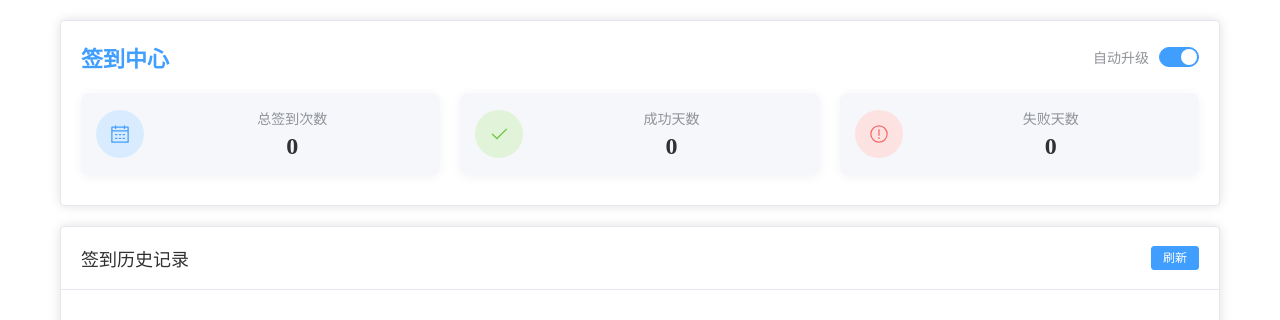
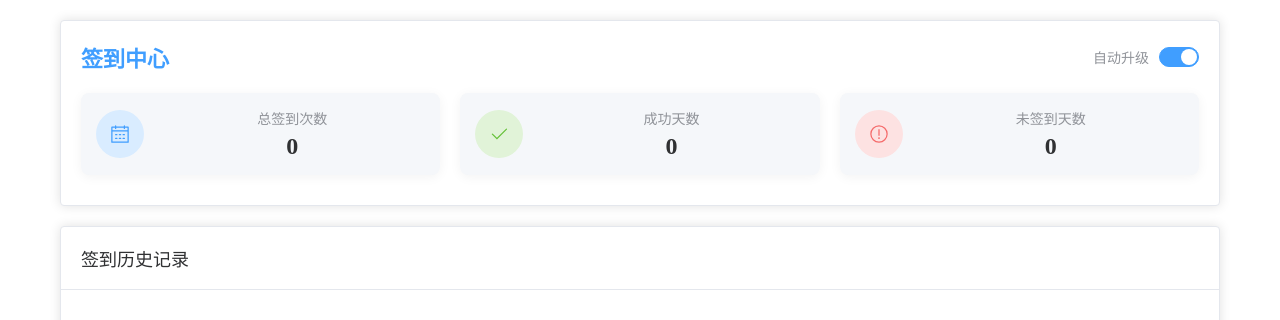
Before and after one commit to super-upup/98tang, a Vue app: page /SignPanel in a window 1280 px wide. Shown: the top 320 px of the page. Built offline with nearby package versions, Linux system fonts and the light colour scheme; no server answers; sample sign-in values are in the browser's storage; what vue-meta-info would draw is missing.

Commit message:
✨ feat: 改為統計未簽到天數

```diff
--- a/src/views/SignPanel.vue
+++ b/src/views/SignPanel.vue
@@ -46,7 +46,7 @@
                 <el-icon><Warning /></el-icon>
               </div>
               <div class="stat-info">
-                <div class="stat-label">失败天数</div>
+                <div class="stat-label">未签到天数</div>
                 <div class="stat-value">{{ failCount }}</div>
               </div>
             </div>
@@ -59,7 +59,6 @@
       <template #header>
         <div class="history-header">
           <h3>签到历史记录</h3>
-          <el-button type="primary" size="small" @click="getSignLi" :loading="loading">刷新</el-button>
         </div>
       </template>
 
@@ -244,21 +243,65 @@ export default {
               }
             });
 
+            // 找出最早和最晚的日期
+            let earliestDate = new Date();
+            let latestDate = new Date(0);
+
+            allRecords.forEach(item => {
+              let timestamp = item.sign_time;
+              if (typeof timestamp === 'string' && timestamp.includes('年')) {
+                const dateParts = timestamp.split(' ')[0].match(/(\d+)年(\d+)月(\d+)日/);
+                if (dateParts) {
+                  const date = new Date(
+                    parseInt(dateParts[1]),
+                    parseInt(dateParts[2]) - 1,
+                    parseInt(dateParts[3])
+                  );
+                  timestamp = date.getTime() / 1000;
+                }
+              }
+
+              const date = new Date(timestamp * 1000);
+              if (date < earliestDate) earliestDate = new Date(date);
+              if (date > latestDate) latestDate = new Date(date);
+            });
+
+            // 重置时间为当天开始
+            earliestDate.setHours(0, 0, 0, 0);
+            latestDate.setHours(0, 0, 0, 0);
+
+            // 计算日期范围内的所有天数
+            const totalDays = Math.floor((latestDate - earliestDate) / (24 * 60 * 60 * 1000)) + 1;
+
+            // 遍历日期范围内的每一天，检查是否有签到记录
+            let currentDate = new Date(earliestDate);
+            for (let i = 0; i < totalDays; i++) {
+              const dateStr = `${currentDate.getFullYear()}-${currentDate.getMonth() + 1}-${currentDate.getDate()}`;
+
+              // 如果该日期没有记录，标记为未签到
+              if (!dateStatusMap.has(dateStr)) {
+                dateStatusMap.set(dateStr, 'missing');
+              }
+
+              // 前进到下一天
+              currentDate.setDate(currentDate.getDate() + 1);
+            }
+
             // 计算成功天数
             let successDays = 0;
-            // 计算失败天数
-            let failDays = 0;
+            // 计算未签到天数（失败 + 缺失）
+            let missedDays = 0;
 
             dateStatusMap.forEach(status => {
               if (status === 'success') {
                 successDays++;
-              } else if (status === 'fail') {
-                failDays++;
+              } else if (status === 'fail' || status === 'missing') {
+                missedDays++;
               }
             });
 
             this.successCount = successDays;
-            this.failCount = failDays;
+            this.failCount = missedDays;
           }
 
           // 处理新加载的记录时间格式
```
